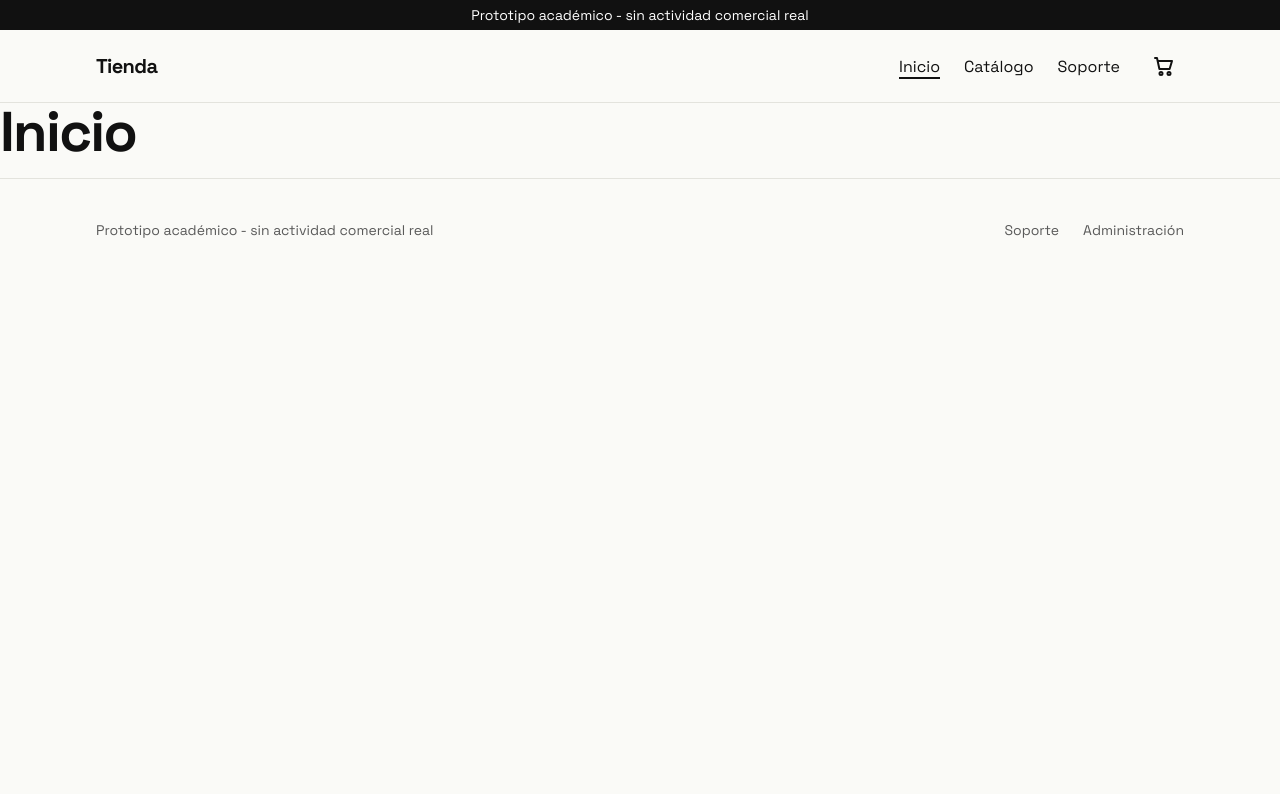
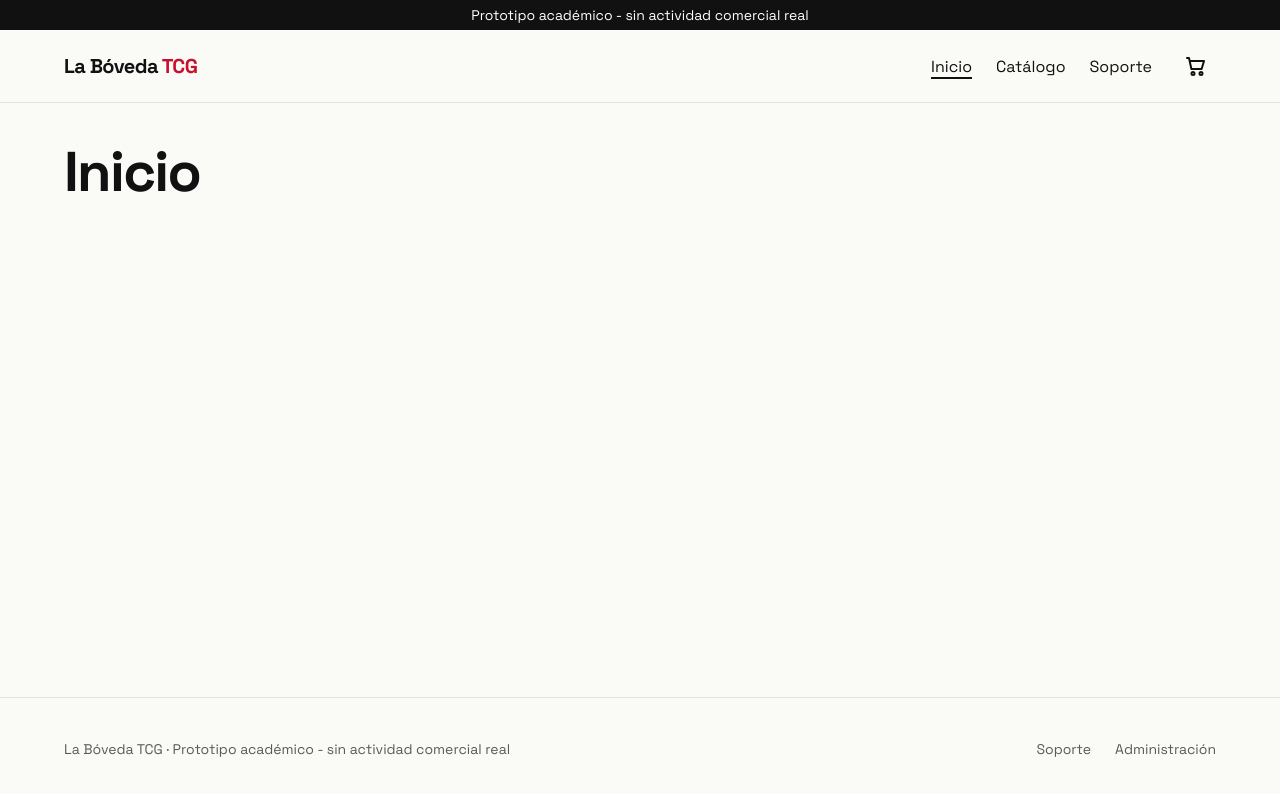
Before and after one commit to crdelamor/SIE-ecommerce, a React (Vite) app in the folder frontend/: page / in a window 1280 px wide. Shown: the top 794 px of the page. Built offline with nearby package versions, Linux system fonts and the light colour scheme.

Commit message:
Ajuste con los cambios en develop y añadir ciertos estilos + nombre de tienda

```diff
--- a/frontend/index.html
+++ b/frontend/index.html
@@ -3,7 +3,7 @@
   <head>
     <meta charset="UTF-8" />
     <meta name="viewport" content="width=device-width, initial-scale=1.0" />
-    <title>Tienda SIE</title>
+    <title>La Bóveda TCG · Cartas coleccionables</title>
     <!-- Fuente de la marca: si la cambias, actualiza también --font-family en src/styles/theme.css -->
     <link rel="preconnect" href="https://fonts.googleapis.com" />
     <link rel="preconnect" href="https://fonts.gstatic.com" crossorigin />
--- a/frontend/src/components/Footer.jsx
+++ b/frontend/src/components/Footer.jsx
@@ -6,7 +6,7 @@ export default function Footer() {
   return (
     <footer className="footer">
       <Container className="footer__inner">
-        <p>Prototipo académico - sin actividad comercial real</p>
+        <p>La Bóveda TCG · Prototipo académico - sin actividad comercial real</p>
         <nav className="footer__links" aria-label="Secundaria">
           <Link to="/soporte" className="link">Soporte</Link>
           <Link to="/admin" className="link">Administración</Link>
--- a/frontend/src/components/Header.jsx
+++ b/frontend/src/components/Header.jsx
@@ -23,7 +23,7 @@ export default function Header({ cartButtonRef }) {
     <header className="header">
       <Container className="header__inner">
         <Link to="/" className="header__logo">
-          Tienda
+          La Bóveda <span className="header__logo-accent">TCG</span>
         </Link>
 
         <nav className="header__nav" aria-label="Principal">
--- a/frontend/src/components/Layout.jsx
+++ b/frontend/src/components/Layout.jsx
@@ -3,6 +3,7 @@ import { Outlet, useSearchParams } from 'react-router-dom';
 import Banner from './Banner.jsx';
 import Header from './Header.jsx';
 import Footer from './Footer.jsx';
+import { Container } from './Container.jsx';
 import CartPanel from '../pages/cart/CartPanel.jsx';
 
 /** Layout común: banner de prototipo + cabecera fijos arriba, contenido, pie y panel del carrito. */
@@ -33,14 +34,16 @@ export default function Layout() {
   return (
     <>
       {/* Con el carrito abierto, la página de detrás queda inactiva (inert) para el teclado */}
-      <div inert={isCartOpened}>
+      <div className="site" inert={isCartOpened}>
         <div className="site-top">
           <Banner />
           <Header cartButtonRef={cartButtonRef} />
         </div>
 
-        <main>
-          <Outlet />
+        <main className="site-main">
+          <Container>
+            <Outlet />
+          </Container>
         </main>
 
         <Footer />
--- a/frontend/src/styles/components.css
+++ b/frontend/src/styles/components.css
@@ -1,4 +1,17 @@
 /* components.css — estilos de los componentes de src/components. Solo variables de theme.css. */
+
+/* Página a toda la altura: el pie queda siempre abajo aunque haya poco contenido */
+.site {
+  display: flex;
+  flex-direction: column;
+  min-height: 100vh;
+}
+
+/* Contenido de cada página, con aire arriba y abajo para los títulos */
+.site-main {
+  flex: 1;
+  padding-block: var(--space-5);
+}
 
 /* Banner + cabecera quedan fijos arriba juntos */
 .site-top {
@@ -22,6 +35,9 @@
   margin-inline: auto;
   padding-inline: var(--gutter);
 }
+
+/* Un contenedor dentro de otro no vuelve a sumar el margen lateral */
+.container .container { padding-inline: 0; }
 
 .section { padding-block: var(--space-6); }
 .section--alt { background: var(--color-surface); }
@@ -47,6 +63,8 @@
   font-weight: var(--font-weight-bold);
   letter-spacing: var(--letter-spacing-tight);
 }
+
+.header__logo-accent { color: var(--color-accent); }
 
 .header__nav {
   display: flex;
@@ -191,9 +209,11 @@
   display: flex;
   flex-wrap: wrap;
   justify-content: space-between;
+  align-items: center;
   gap: var(--space-3);
 }
 
+.footer__inner p { margin: 0; }
 .footer__links { display: flex; gap: var(--space-4); }
 
 /* Muestra */
--- a/frontend/src/styles/theme.css
+++ b/frontend/src/styles/theme.css
@@ -37,7 +37,7 @@
   --space-5: 2.5rem;
   --space-6: 4rem;
   --gutter: 1rem;
-  --container-max: 72rem;
+  --container-max: none; /* ancho completo: el contenido solo deja el margen lateral (--gutter) */
 
   /* Radios */
   --radius-sm: 4px;
@@ -67,6 +67,6 @@
 /* En pantallas medias y grandes se ensancha el margen lateral */
 @media (min-width: 48em) {
   :root {
-    --gutter: 2rem;
+    --gutter: 4rem; /* 64 px a cada lado */
   }
 }
```
